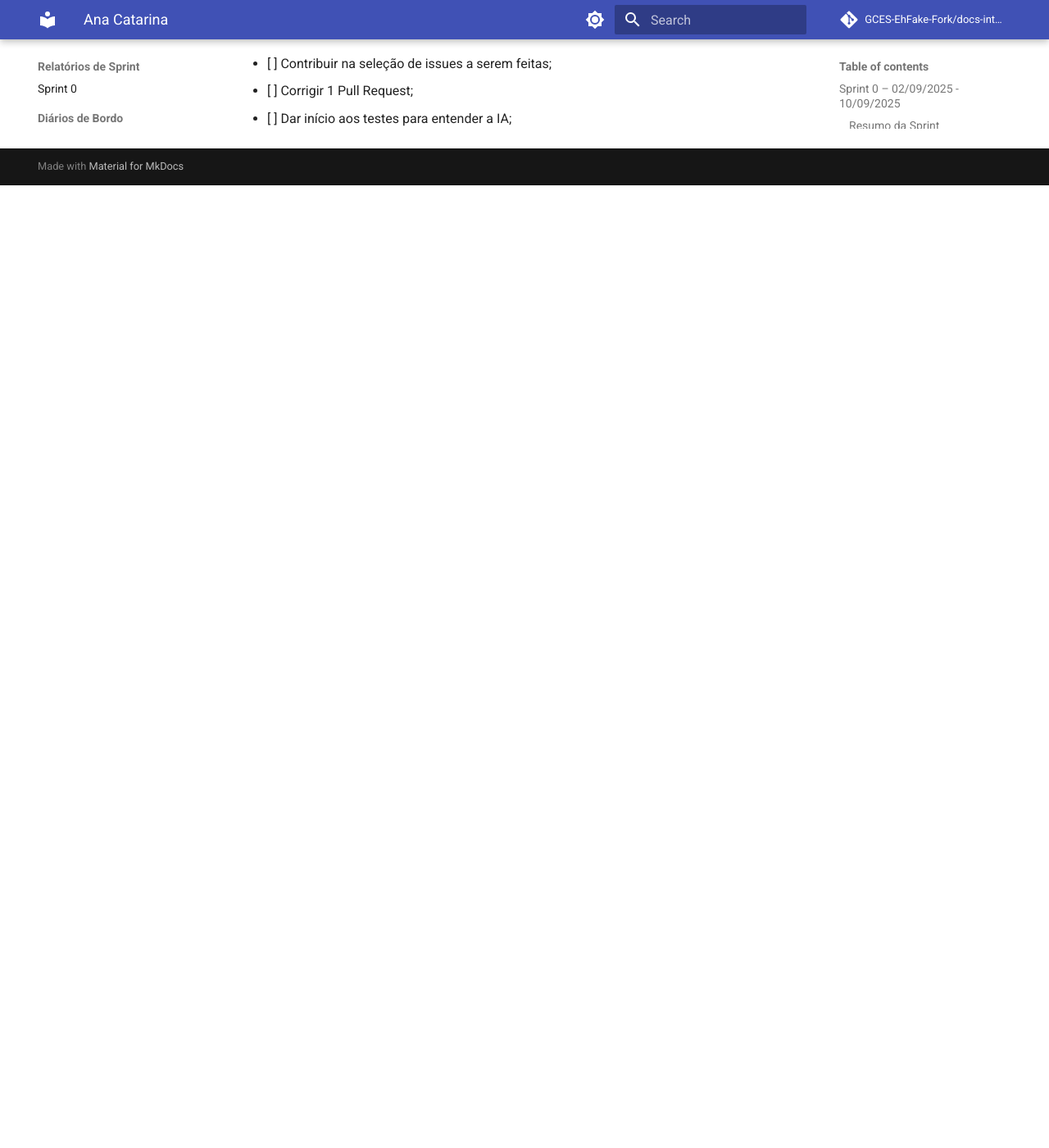
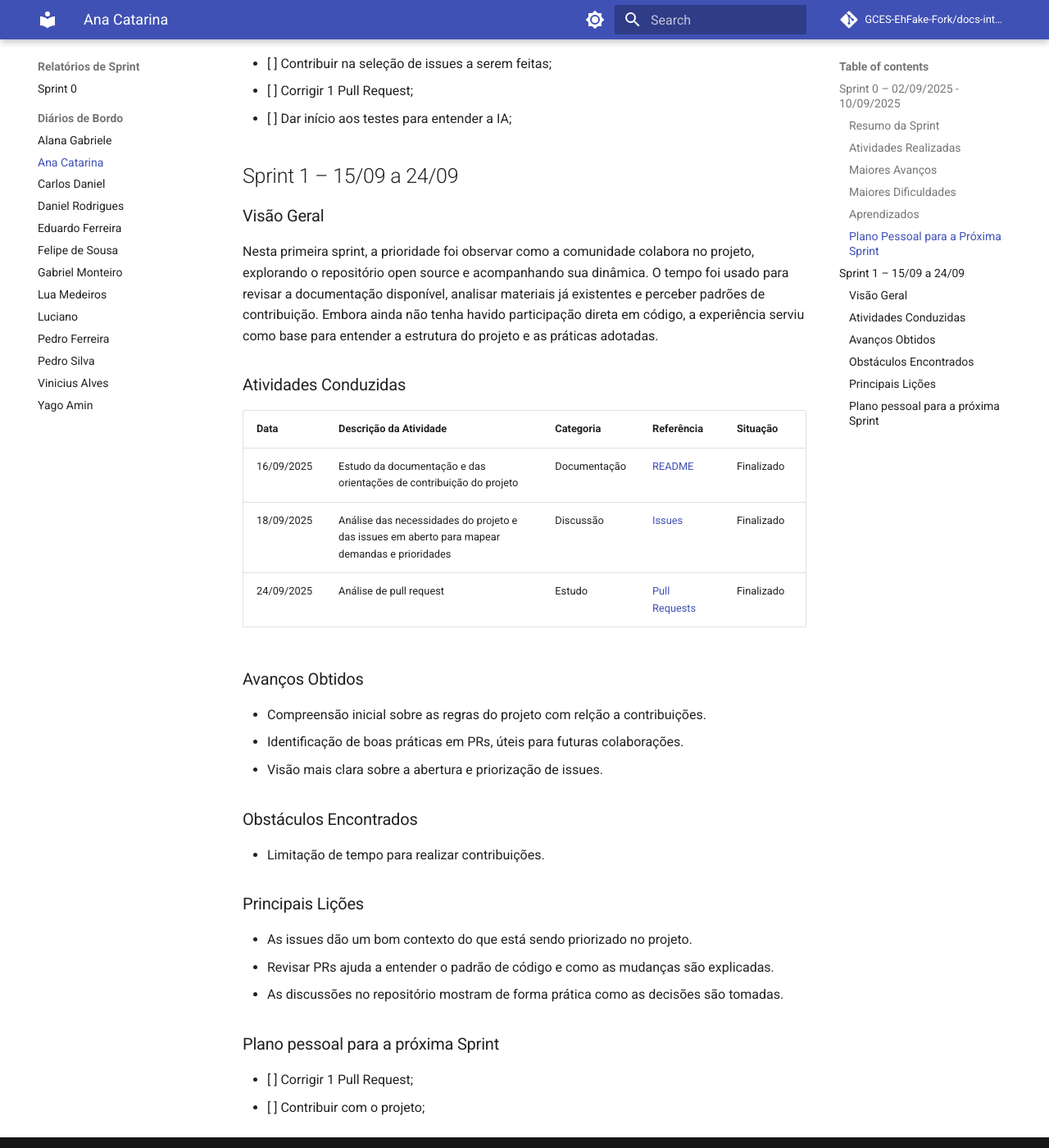
Before and after one commit to GCES-EhFake-Fork/docs-interno, an MkDocs documentation site: the page built from docs/diarios/diarioAnaCatarina.md, in a window 1280 px wide and 1400 px high, scrolled down 1329 px. Shown: the whole window at 82% size. Built offline with MkDocs 1.6.1 and Material for MkDocs 9.7.7, drawn with Linux system fonts in a browser that asks for light colours; comment, search, counter and statistics services are not loaded; before the commit the page ends 1555 px from its top, so only the background shows below that.

Commit message:
adiciona diário de bordo

```diff
--- a/docs/diarios/diarioAnaCatarina.md
+++ b/docs/diarios/diarioAnaCatarina.md
@@ -40,3 +40,38 @@ Reconhecimento inicial do projeto, leitura da documentação, configuração de
 * [ ] Contribuir na seleção de issues a serem feitas;
 * [ ] Corrigir 1 Pull Request;
 * [ ] Dar início aos testes para entender a IA;
+
+## Sprint 1 – 15/09 a 24/09
+
+### Visão Geral
+
+Nesta primeira sprint, a prioridade foi observar como a comunidade colabora no projeto, explorando o repositório open source e acompanhando sua dinâmica. O tempo foi usado para revisar a documentação disponível, analisar materiais já existentes e perceber padrões de contribuição. Embora ainda não tenha havido participação direta em código, a experiência serviu como base para entender a estrutura do projeto e as práticas adotadas.
+
+### Atividades Conduzidas
+
+| Data       | Descrição da Atividade                                                    | Categoria   | Referência                                                                 | Situação   |
+| ---------- | ------------------------------------------------------------------------- | ----------- | -------------------------------------------------------------------------- | ---------- |
+| 16/09/2025 | Estudo da documentação e das orientações de contribuição do projeto       | Documentação| [README](https://github.com/EH-FAKE/check-up)                              | Finalizado |
+| 18/09/2025 | Análise das necessidades do projeto e das issues em aberto para mapear demandas e prioridades         | Discussão   | [Issues](https://github.com/EH-FAKE/check-up)                              | Finalizado |
+| 24/09/2025 | Análise de pull request | Estudo      | [Pull Requests](https://github.com/EH-FAKE/check-up/pulls)                 | Finalizado |
+
+### Avanços Obtidos
+
+- Compreensão inicial sobre as regras do projeto com relção a contribuições.
+- Identificação de boas práticas em PRs, úteis para futuras colaborações.
+- Visão mais clara sobre a abertura e priorização de issues.
+
+### Obstáculos Encontrados
+
+- Limitação de tempo para realizar contribuições.
+
+### Principais Lições
+
+- As issues dão um bom contexto do que está sendo priorizado no projeto.
+- Revisar PRs ajuda a entender o padrão de código e como as mudanças são explicadas.
+- As discussões no repositório mostram de forma prática como as decisões são tomadas.
+
+### Plano pessoal para a próxima Sprint
+
+* [ ] Corrigir 1 Pull Request;
+* [ ] Contribuir com o projeto;
```
